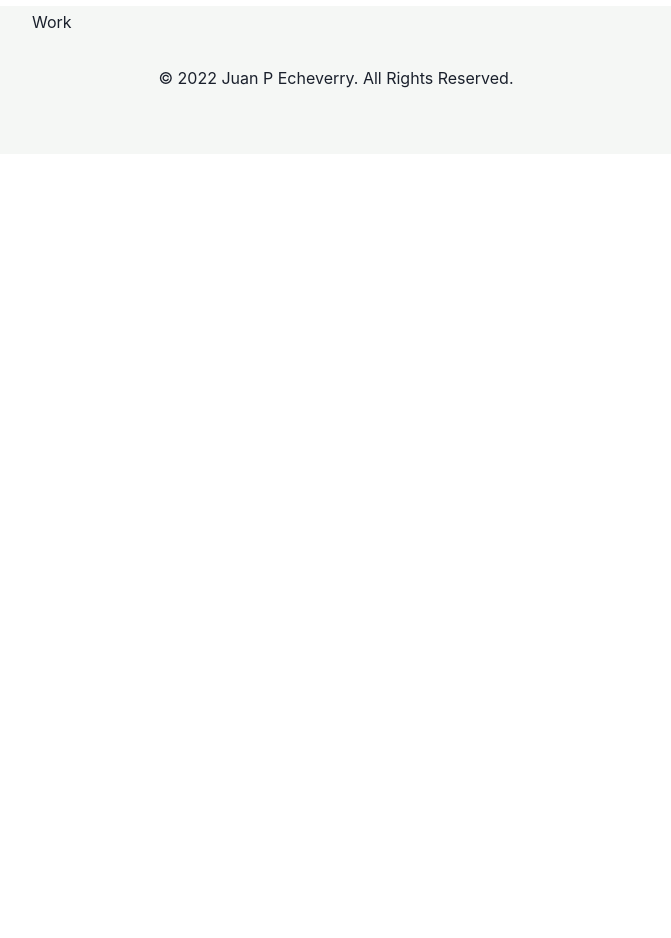
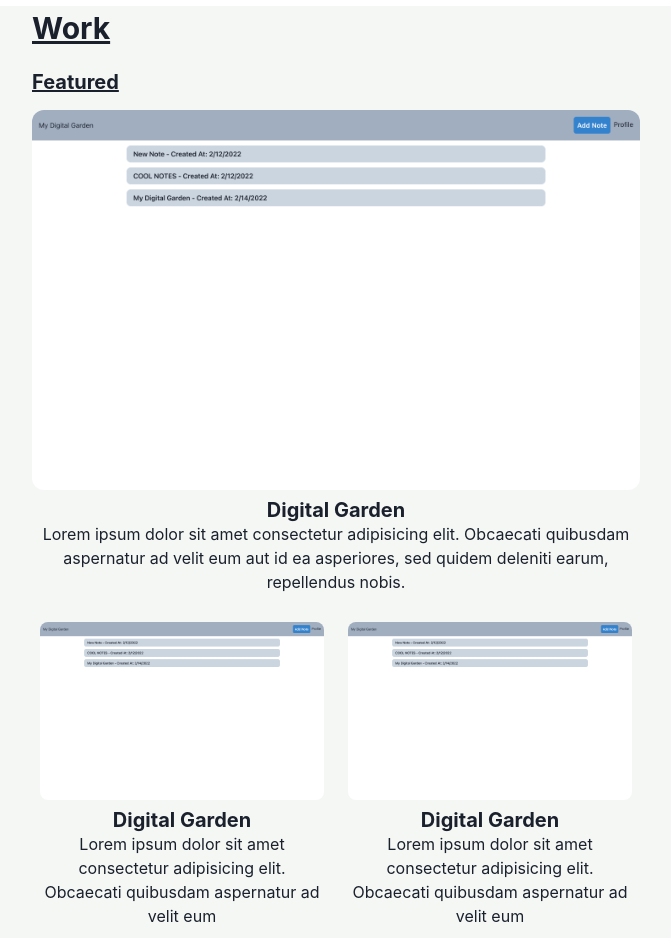
Before and after one commit to jpecheverryp/react-porfolio, a React (Create React App) app: page /work in a window 1280 px wide. Shown: the part 54-992 px from the top of the page, without its empty margins (304-975 px from the left). Before the commit the page ends 800 px from the top, so only its background shows below. Built offline with nearby package versions, Linux system fonts and the light colour scheme.

Commit message:
add work page

```diff
--- a/src/pages/Work.tsx
+++ b/src/pages/Work.tsx
@@ -1,10 +1,81 @@
-import { Box, Container } from '@chakra-ui/react';
+import {
+  Box,
+  Container,
+  Grid,
+  GridItem,
+  Heading,
+  Image,
+  LinkBox,
+  Text,
+} from '@chakra-ui/react';
+import { Link as RouterLink } from 'react-router-dom';
+import digitalGardenThumb from '../images/digitalGardenThumb.png';
 import React from 'react';
 
 const Work = () => {
   return (
     <Container maxW={'container.sm'} pt={16}>
-      <Box>Work</Box>
+      <Heading as={'h2'} size='lg' textDecor={'underline'}>
+        Work
+      </Heading>
+      <Heading as={'h3'} size='md' mt={6} textDecor={'underline'}>
+        Featured
+      </Heading>
+      <LinkBox as={RouterLink} to='/work/digitalgarden'>
+        <Box mt={4}>
+          <Image
+            src={digitalGardenThumb}
+            borderRadius={'xl'}
+            alt={'Digital Garden Thumbnail'}
+          />
+          <Heading as={'h4'} size={'md'} mt={2} textAlign={'center'}>
+            Digital Garden
+          </Heading>
+          <Text textAlign={'center'}>
+            Lorem ipsum dolor sit amet consectetur adipisicing elit. Obcaecati
+            quibusdam aspernatur ad velit eum aut id ea asperiores, sed quidem
+            deleniti earum, repellendus nobis.
+          </Text>
+        </Box>
+      </LinkBox>
+      <Grid
+        mt={5}
+        templateColumns={{ base: 'repeat(1, 1fr)', md: 'repeat(2, 1fr)' }}
+        gap={2}
+      >
+        <LinkBox as={RouterLink} to='/work/digitalgarden'>
+          <GridItem w={'100%'} p={2}>
+            <Image
+              src={digitalGardenThumb}
+              borderRadius={'lg'}
+              alt={'Digital Garden Thumbnail'}
+            />
+            <Heading as={'h4'} size={'md'} mt={2} textAlign={'center'}>
+              Digital Garden
+            </Heading>
+            <Text textAlign={'center'}>
+              Lorem ipsum dolor sit amet consectetur adipisicing elit. Obcaecati
+              quibusdam aspernatur ad velit eum
+            </Text>
+          </GridItem>
+        </LinkBox>
+        <LinkBox as={RouterLink} to='/work/digitalgarden'>
+          <GridItem w={'100%'} p={2}>
+            <Image
+              src={digitalGardenThumb}
+              borderRadius={'lg'}
+              alt={'Digital Garden Thumbnail'}
+            />
+            <Heading as={'h4'} size={'md'} mt={2} textAlign={'center'}>
+              Digital Garden
+            </Heading>
+            <Text textAlign={'center'}>
+              Lorem ipsum dolor sit amet consectetur adipisicing elit. Obcaecati
+              quibusdam aspernatur ad velit eum
+            </Text>
+          </GridItem>
+        </LinkBox>
+      </Grid>
     </Container>
   );
 };
```
Also changed, not shown: src/images/digitalGardenThumb.png (added).
